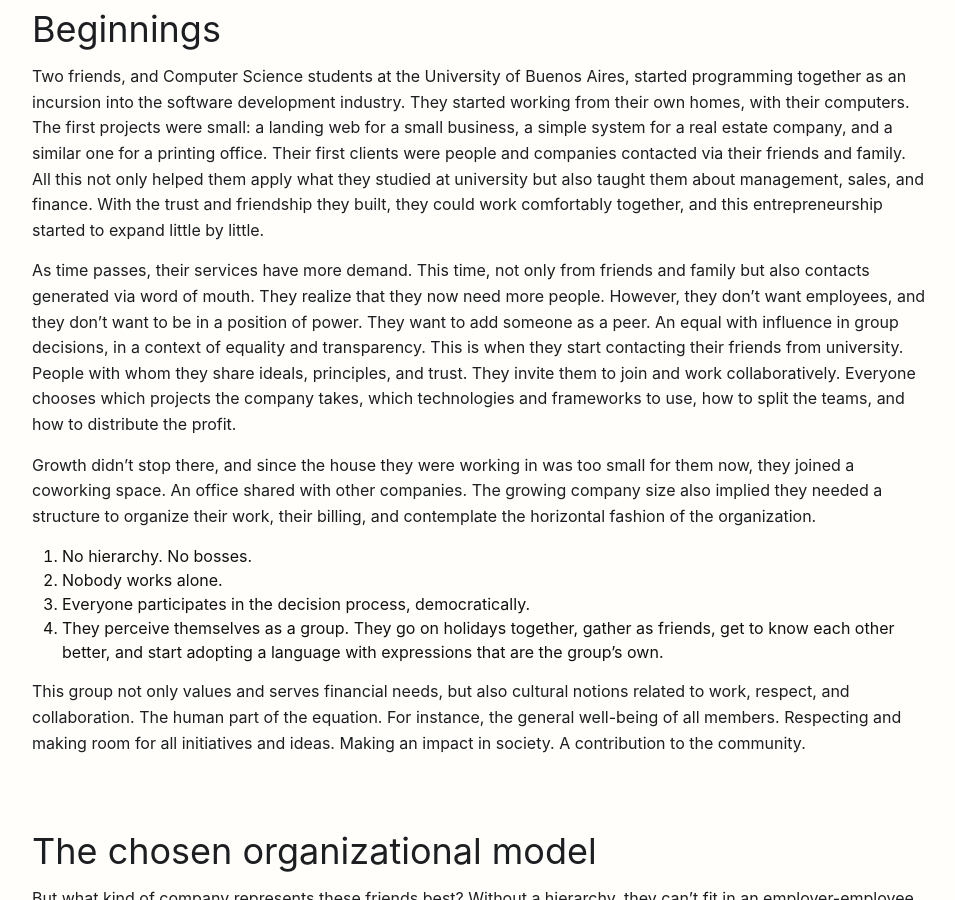
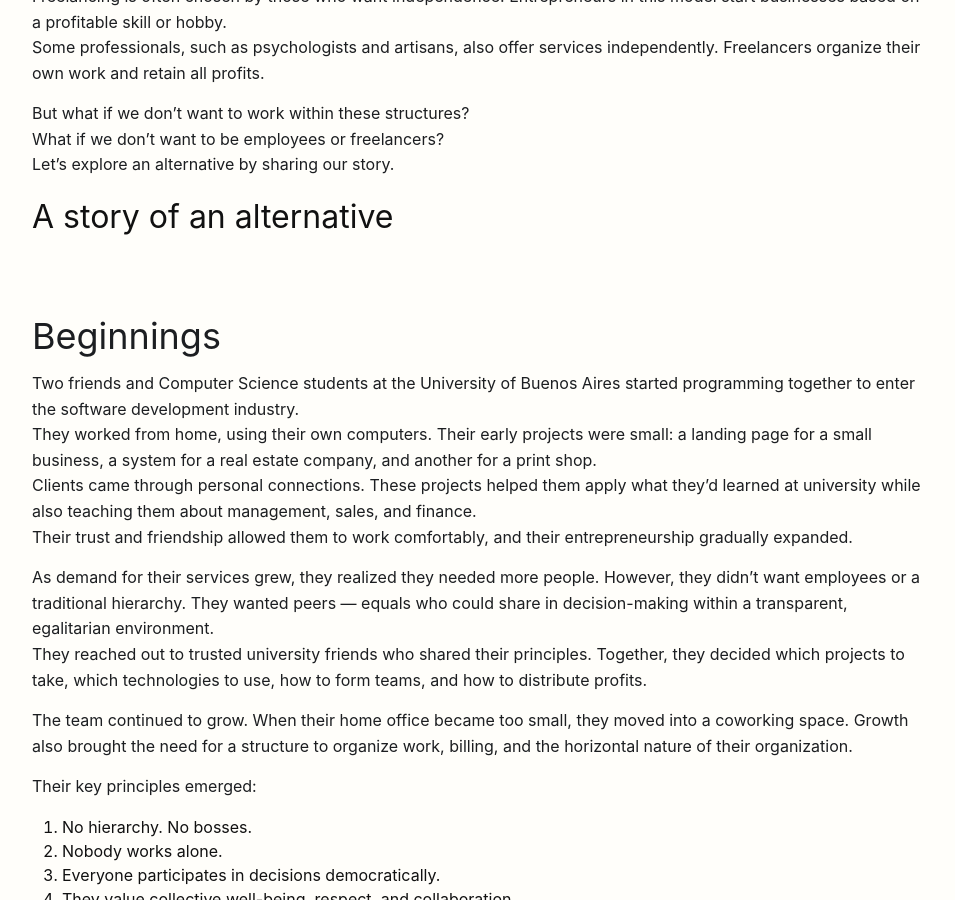
Before and after one commit to eryxcoop/eryxcoop.github.io, a Jekyll site: the page built from _posts/2024-12-13-Team-Players.md, in a window 1280 px wide and 900 px high, scrolled down 1558 px. Shown: the whole window, without its empty margins (160-1115 px from the left). Built offline with Jekyll 4.4.1, drawn with Linux system fonts in a browser that asks for light colours; some web fonts are replaced; some of the changed text lies outside the part shown.

Commit message:
Team players - Corrections

```diff
--- a/_posts/2024-12-13-Team-Players.md
+++ b/_posts/2024-12-13-Team-Players.md
@@ -3,135 +3,81 @@
 title:  "Team Players"
 image: "assets/img/entries_covers/team_players.png"
 author: Agustina Claramut, Julian Arnesino
-introduction: "In this article, we present some basics of Eryx's organizational model and values.
-We talk about some of the benefits of worker cooperatives through our own experience, and how we came to be one."
+introduction: "In this article, we present some basics of Eryx's organizational model and values. We discuss the benefits of worker cooperatives based on our own experience and how we came to adopt this model."
 ---
 
 ## Who are we?
 
-We are Eryx. A workers cooperative from Argentina.
-We do tailor-made software, cryptography, and computer vision.
+We are Eryx, a workers' cooperative from Argentina.
+We specialize in tailor-made software, cryptography, and computer vision.
 
-## Traditional organization models
+## Traditional organizational models
 
-We'd like you to know about a different organizational model.
-One that has much more to do with cooperating than competing.
-For that, we first need you to think about what we already know.
-What ways for people to work do we know to be mainly implemented?
-Most answers converge to one of the two following traditional options.
+We’d like to introduce you to a different organizational model — one based more on cooperation than competition.
+But first, let’s reflect on what we already know: What are the main ways people typically work?
+Most answers converge on one of two traditional options:
 1. Employer-employee relationships.
-2. Freelance working.
+2. Freelancing.
 
+### Employer-Employee Relationships
 
-The first one, involving employees, is the most widespread.
-Companies that work this way consist of hierarchies, where higher-ups delegate work via orders.
-Employees are told what to do and when to do it.
-Sometimes even how to do it.
-Some people decide and some others only execute.
-Employees receive a somewhat fixed compensation in exchange for their work, and owners usually keep the company's profits.
-Most banks and supermarkets are organized this way.
+This is the most widespread model. Companies operating this way are hierarchical, with higher-ups delegating tasks through orders.
+Employees are told what to do, when to do it, and sometimes even how to do it. Decision-making is concentrated at the top, while employees focus on execution.
+Compensation is usually fixed, while company profits remain with the owners. Most banks and supermarkets follow this model.
 
-The other one, freelancing, is chosen by people who want to work independently.
-Entrepreneurs who work like this decide to begin their businesses based on their experience with a hobby that can bring them money.
-There are even some professionals who offer their services as private workers.
-They organize their work and keep their profits.
-Some psychologists and artisans, for example, work this way.
+### Freelancing
 
-But what if we don't want our work to be driven by these structures?
-What if we don't want to be neither freelancers nor employees?
-We'll start exploring an alternative by telling our story.
+Freelancing is often chosen by those who want independence. Entrepreneurs in this model start businesses based on a profitable skill or hobby.
+Some professionals, such as psychologists and artisans, also offer services independently. Freelancers organize their own work and retain all profits.
+
+But what if we don’t want to work within these structures?
+What if we don’t want to be employees or freelancers?
+Let’s explore an alternative by sharing our story.
 
 ## A story of an alternative
 
 ### Beginnings
 
-Two friends, and Computer Science students at the University of Buenos Aires, started programming together as an incursion into the software development industry.
-They started working from their own homes, with their computers.
-The first projects were small: a landing web for a small business, a simple system for a real estate company, and a similar one for a printing office.
-Their first clients were people and companies contacted via their friends and family.
-All this not only helped them apply what they studied at university but also taught them about management, sales, and finance.
-With the trust and friendship they built, they could work comfortably together, and this entrepreneurship started to expand little by little.
+Two friends and Computer Science students at the University of Buenos Aires started programming together to enter the software development industry.
+They worked from home, using their own computers. Their early projects were small: a landing page for a small business, a system for a real estate company, and another for a print shop.
+Clients came through personal connections. These projects helped them apply what they’d learned at university while also teaching them about management, sales, and finance.
+Their trust and friendship allowed them to work comfortably, and their entrepreneurship gradually expanded.
 
-As time passes, their services have more demand.
-This time, not only from friends and family but also contacts generated via word of mouth.
-They realize that they now need more people.
-However, they don't want employees, and they don't want to be in a position of power.
-They want to add someone as a peer.
-An equal with influence in group decisions, in a context of equality and transparency.
-This is when they start contacting their friends from university.
-People with whom they share ideals, principles, and trust.
-They invite them to join and work collaboratively.
-Everyone chooses which projects the company takes, which technologies and frameworks to use, how to split the teams, and how to distribute the profit.
+As demand for their services grew, they realized they needed more people. However, they didn’t want employees or a traditional hierarchy. They wanted peers — equals who could share in decision-making within a transparent, egalitarian environment.
+They reached out to trusted university friends who shared their principles. Together, they decided which projects to take, which technologies to use, how to form teams, and how to distribute profits.
 
-Growth didn't stop there, and since the house they were working in was too small for them now, they joined a coworking space.
-An office shared with other companies.
-The growing company size also implied they needed a structure to organize their work, their billing, and contemplate the horizontal fashion of the organization.
+The team continued to grow. When their home office became too small, they moved into a coworking space. Growth also brought the need for a structure to organize work, billing, and the horizontal nature of their organization.
 
+Their key principles emerged:
 1. No hierarchy. No bosses.
 2. Nobody works alone.
-3. Everyone participates in the decision process, democratically.
-4. They perceive themselves as a group.
-   They go on holidays together, gather as friends, get to know each other better, and start adopting a language with expressions that are the group's own.
-
-This group not only values and serves financial needs, but also cultural notions related to work, respect, and collaboration.
-The human part of the equation.
-For instance, the general well-being of all members.
-Respecting and making room for all initiatives and ideas.
-Making an impact in society.
-A contribution to the community.
+3. Everyone participates in decisions democratically.
+4. They value collective well-being, respect, and collaboration.
 
 ### The chosen organizational model
 
-But what kind of company represents these friends best?
-Without a hierarchy, they can't fit in an employer-employee relationship model.
-They also work together, so it does not comprise a freelancing scheme.
-They are a group with a democratic voice and vote.
-With natural and rotating leadership roles.
+The team searched for a legal structure that fit their values. Someone in their coworking space mentioned they were already functioning like a **cooperative**. But what does that mean?
 
-They were searching for a legal structure that served their purpose.
-That fit their needs.
-That's when someone from another company, in their coworking space, told them that they effectively functioned like a _cooperative_.
-But, what is that?
+A cooperative is defined as an _autonomous association of individuals who voluntarily unite to meet their shared economic, social, and cultural needs and aspirations through a jointly owned and democratically governed enterprise._
+This aligned perfectly with their ideals.
 
-Well, by definition, it's _an autonomous association of individuals who voluntarily come together to address their shared economic, social, and cultural needs and aspirations through a jointly owned and democratically governed enterprise._
-This pretty much covers what we were talking about previously.
-Still, some members had certain doubts.
-They thought cooperatives were factories recovered by their employees.
-That potential clients would avoid working with a cooperative.
-That they weren't profitable.
-That they were a new and unknown phenomenon.
-They, however, decided this legal figure could be a useful tool, and chose to continue their research.
+Despite some initial doubts — such as concerns about profitability or client perceptions — they decided to explore further. They learned that cooperatives originated in 1844 England, when the Rochdale Pioneers organized to address food crises during the Industrial Revolution.
+The Pioneers established principles that remain relevant today, such as:
 
-They found cooperatives originated in 1844 England when a group called the Rochdale Pioneers got together to face the food crisis brought on by the Industrial Revolution.
-What the Pioneers did was contribute to a common fund to buy products at a wholesale price, which was cheaper.
-This amounted to the birth of the first cooperative and, with it, the drafting of many principles still standing today, almost 200 years later.
+- **Voluntary and Open Membership**: No discrimination based on race, politics, religion, social status, or gender.
+- **Democratic Member Control**: A principle established even before universal suffrage!
+- **Member Economic Participation**: Members share profits.
+- **Autonomy and Independence**: Cooperatives remain self-governed.
+- **Education, Training, and Information**: Continuous learning is essential.
+- **Cooperation Among Cooperatives**: Collaboration replaces competition.
+- **Concern for Community and Environment**: Cooperatives aim for sustainable development.
 
-- **Voluntary and Open Membership**: Without discrimination based on race, politics, religion, social status, or gender.
-- **Democratic Member Control**: Imagine — this principle existed even before women had the right to vote!
-- **Member Economic Participation**: In simple terms, members share the profits.
-- **Autonomy and Independence**: Cooperatives maintain their freedom and self-governance.
-- **Education, Training, and Information**: Continuous learning and informed members are key to success.
-- **Cooperation Among Cooperatives**: There’s no competition here — the solution is collective, and everyone wins.
-- **Concern for Community and Environment**: Cooperatives work towards the sustainable development of their communities and care for the planet.
-
-So, cooperatives are not new, can be profitable and there are many big, successful companies with that scheme.
-About 12% of the world's population is in a cooperative.
-But there are also different types according to the company's goals.
-One of them is the _worker cooperative_, intending to provide work for its associates.
-
-They founded the National Institute of Cooperativism and Social Economy (INAES, in Spanish).
-Argentina's state institution in charge of the cooperatives in the city of Buenos Aires.
-There, they presented the documentation needed to start working as a cooperative.
-They hired professionals like lawyers and accountants for tasks that they didn't know about or were out of their comfort zone.
-In Argentina, there's also the presence of three legal figures in a cooperative: President, Secretary, and Treasurer.
-In their case, those charges were treated as nothing but a formality, and their responsibilities were distributed among all members.
-With legal backing for the organization model, the company kept growing even more.
+With this framework in mind, the team officially registered their company as a cooperative with the National Institute of Cooperativism and Social Economy (INAES) in Buenos Aires.
+They divided formal roles (e.g., President, Secretary, Treasurer) but distributed responsibilities among all members.
 
 ### The organizational model in practice
 
-They moved to their own office.
-They started having so much to do that not all of them could handle every single task of the company.
-So then came the decision to introduce "areas" or departments.
+The cooperative continued to grow, moving into its own office and introducing specialized departments:
 
 - Accounting and Administration
 - Communication
@@ -141,42 +87,18 @@
 - Design
 - Labs
 
-Given that individual initiatives are welcome and encouraged in cooperatives, the Labs department, akin to a Research and Development department, was created from the aspirations of a member of the company.
-With Labs, they sent a box to space and programmed an app to teach Math to little kids.
+Labs, for instance, was created by a member passionate about research and development. It led to projects like sending a box to space and developing an educational math app for children.
 
-In the spirit of a horizontal, democratic, and transparent organization, some spaces for intra-department communication were created.
-These were in the form of weekly and monthly "rituals" of some sort.
-To tell other associates about the state of each project and department.
+To ensure transparency and collaboration, the team established regular meetings to share project updates and departmental progress.
 
-But who made the decisions until now?
-Who are these "they" we're so frequently mentioning?
-In a cooperative, decisions are made democratically.
-However, not everyone needs to participate in every decision.
-There are two kinds of decisions identified:
-
-- **Low impact decisions**, which are easily reversible, have little effect on how the company works and a low financial cost.
-  These decisions can be left in charge of people in a specific department, or using a quick _thermometer_, efficiently gauging opinions.
-  There's also something called _advice process_, which consists of consulting with specific people first, before escalating the decision.
-  For instance, buying a printer that would be seldom used.
-- **High impact decisions**, which can have a lasting effect on the company's performance, can't be reversed or have a high financial cost.
-  Formal proposals and voting are the mechanisms chosen for these decisions.
-  For instance, adding a new member to the company or moving offices.
-
-Both types of decisions are taken on the basis of _consent_.
-This means the choice is made if there isn't a strong disagreement.
-
-However, the company didn't walk all this road by itself.
-Some of it was with the help of the Argentine Federation of Worker Cooperatives in Technology, Innovation, and Knowledge (FACTTIC, in Spanish).
-It's made up of more than 40 cooperatives from all over the country, and it serves the principle saying that _cooperatives cooperate between them instead of competing_.
+Decision-making is democratic, with two types identified:
+- **Low-impact decisions**: Easily reversible and low-cost, handled by specific departments or quick consensus.
+- **High-impact decisions**: Long-term, costly, or high-stakes decisions require formal proposals and voting.
 
 ## Final notes
 
-This group, our group, is named **Eryx**.
-We are a worker cooperative with more than 35 members.
-A group of professionals consisting of PhDs, university teachers, and other fields outside software development.
-We have more than 13 years of history, with an extremely low rotation of members, which is unheard of in the technology sector.
-This road brought us more than 50 clients all over the world, along with a diverse collection of projects in several fields and industries.
-Right now, we are focusing on Cryptography, Computer Vision, and Education.
-But, above all, our company is still horizontal and transparent.
+Our group, Eryx, is now a cooperative of over 35 members, including PhDs, university teachers, and professionals from various fields.
+We’ve worked with over 50 clients worldwide, focusing on Cryptography, Computer Vision, and Education.
+Above all, we remain horizontal and transparent.
 
-So remember: if you're thinking of starting your own company, a cooperative is a great option!
+If you’re considering starting your own company, remember: a cooperative is a fantastic option!
```
